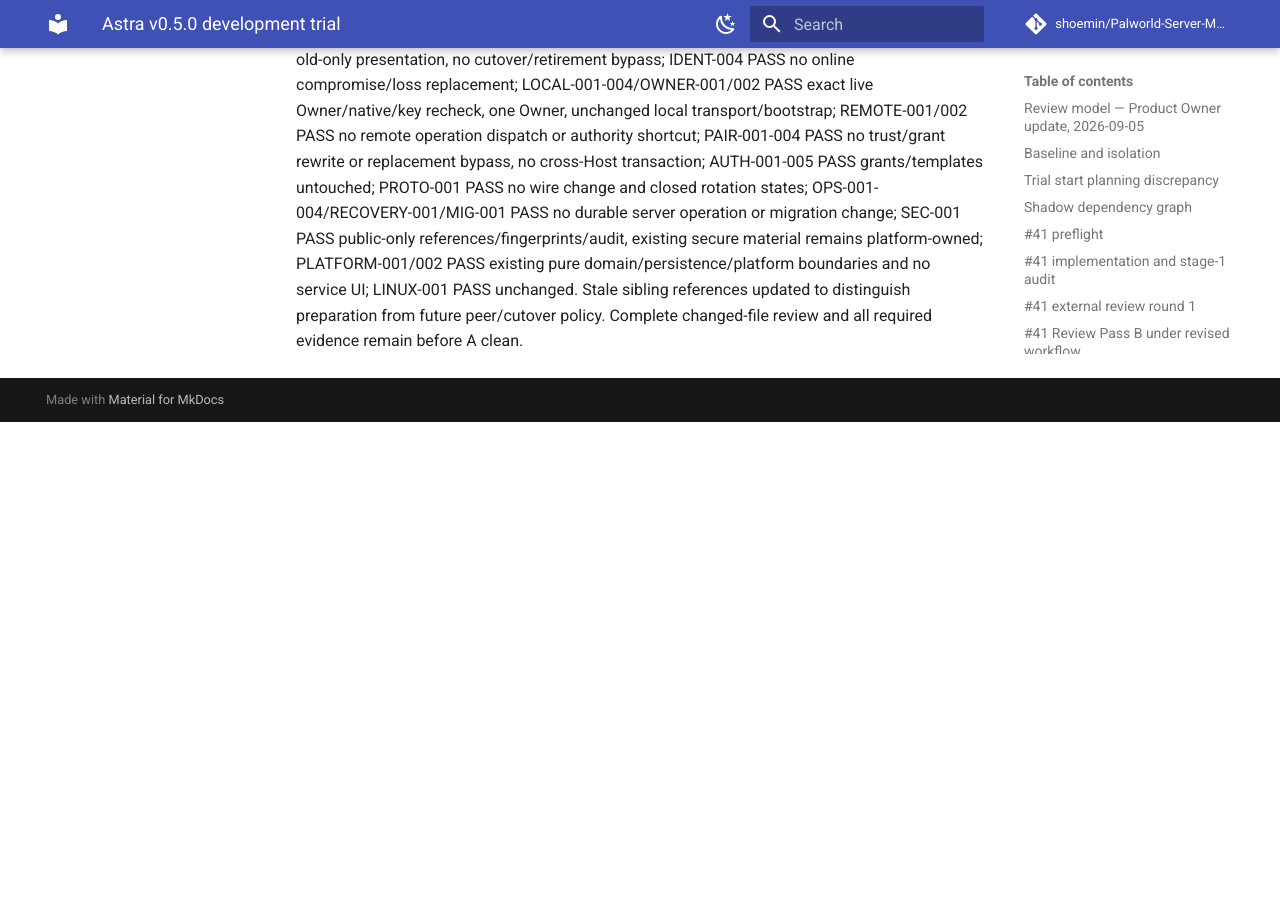
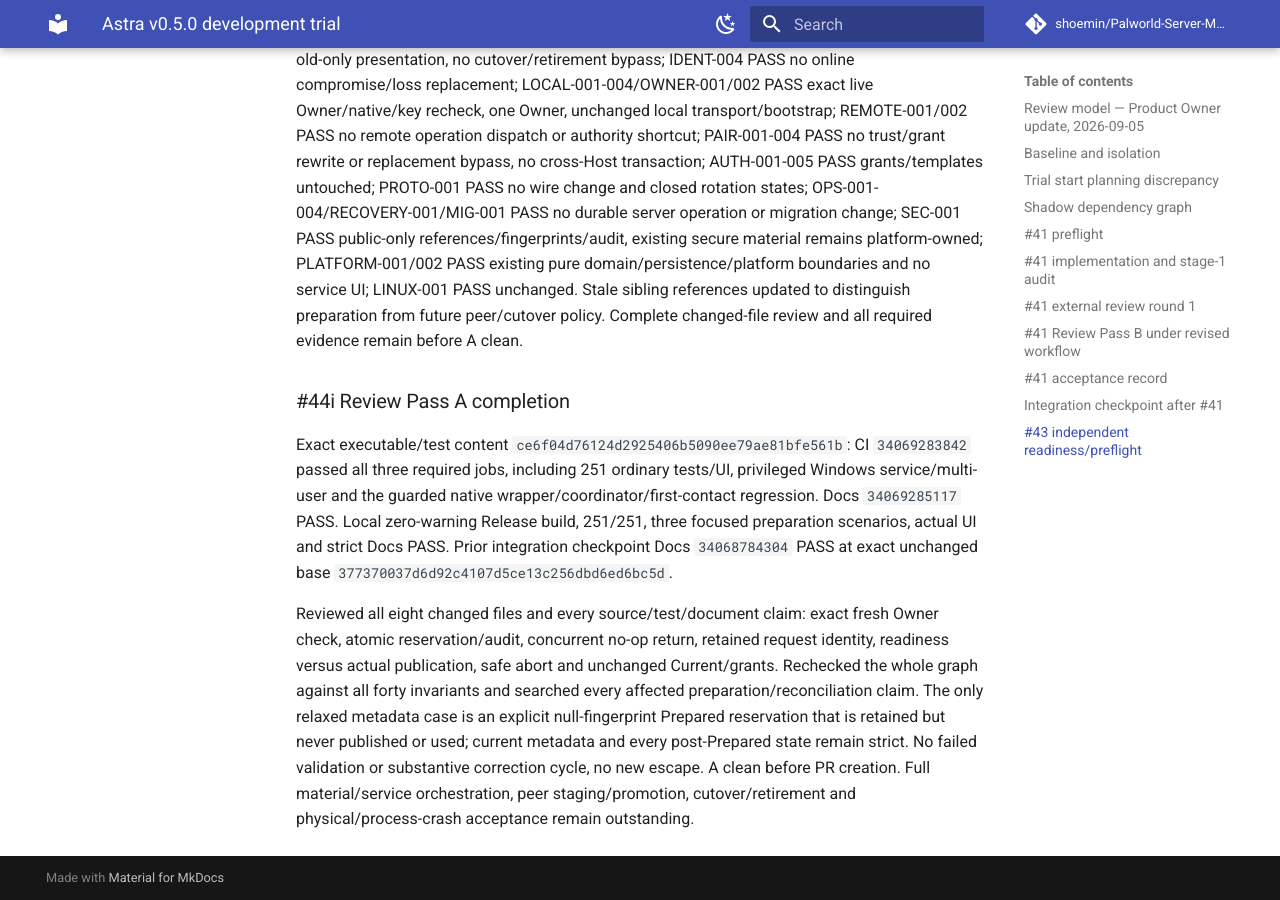
Before and after one commit to shoemin/Palworld-Server-Manager, an MkDocs documentation site: the page built from docs/experiments/astra-v0.5.0-trial.md, in a window 1280 px wide and 900 px high, scrolled down 164986 px. Built offline with MkDocs 1.6.1 and Material for MkDocs 9.7.7, drawn with Linux system fonts in a browser that asks for light colours; comment, search, counter and statistics services are not loaded; before the commit the page ends 165408 px from its top, so only the background shows below that; part of the change alters nothing that is shown.

Commit message:
Record clean routine rotation preparation review A

```diff
--- a/docs/experiments/astra-v0.5.0-trial.md
+++ b/docs/experiments/astra-v0.5.0-trial.md
@@ -1766,3 +1766,9 @@ Added durable local rotation preparation, staging-readiness and pre-cutover abor
 Three focused ordinary scenarios pass: twelve concurrent requests converge on one row/reference/audit; request replay/reopen retains reservation and deadline-independent status; material readiness and same-key refusal; fresh Owner/native/verifier authorization and audit rollback at every transition; abort/reconciliation ordering and synthetic CutOver blocking/Old retention. Build has zero warnings/errors and actual UI PASS. Full 251-test suite is running; remote evidence and final A remain before PR. No failed validation or substantive correction cycle so far; the reservation/idempotent-return details above were resolved during initial implementation against the exact architecture contract, and the test fixtures do not claim actual secure-key generation/deletion, cutover or process-kill evidence.
 
 All forty invariants reviewed: ARCH-001/002 PASS only v0.5 Core security logic, frozen WPF/Lan unchanged; HOST-001/002/PERSIST-001 PASS Host-only current-Owner transactions under caller's lease; CLIENT-001-003 PASS no client dependency/key path; IDENT-001/002 PASS stable Host identity and opaque references, no server IDs; IDENT-003 PASS one nonterminal rotation, old-only presentation, no cutover/retirement bypass; IDENT-004 PASS no online compromise/loss replacement; LOCAL-001-004/OWNER-001/002 PASS exact live Owner/native/key recheck, one Owner, unchanged local transport/bootstrap; REMOTE-001/002 PASS no remote operation dispatch or authority shortcut; PAIR-001-004 PASS no trust/grant rewrite or replacement bypass, no cross-Host transaction; AUTH-001-005 PASS grants/templates untouched; PROTO-001 PASS no wire change and closed rotation states; OPS-001-004/RECOVERY-001/MIG-001 PASS no durable server operation or migration change; SEC-001 PASS public-only references/fingerprints/audit, existing secure material remains platform-owned; PLATFORM-001/002 PASS existing pure domain/persistence/platform boundaries and no service UI; LINUX-001 PASS unchanged. Stale sibling references updated to distinguish preparation from future peer/cutover policy. Complete changed-file review and all required evidence remain before A clean.
+
+### #44i Review Pass A completion
+
+Exact executable/test content `ce6f04d76124d2925406b5090ee79ae81bfe561b`: CI `34069283842` passed all three required jobs, including 251 ordinary tests/UI, privileged Windows service/multi-user and the guarded native wrapper/coordinator/first-contact regression. Docs `34069285117` PASS. Local zero-warning Release build, 251/251, three focused preparation scenarios, actual UI and strict Docs PASS. Prior integration checkpoint Docs `34068784304` PASS at exact unchanged base `377370037d6d92c4107d5ce13c256dbd6ed6bc5d`.
+
+Reviewed all eight changed files and every source/test/document claim: exact fresh Owner check, atomic reservation/audit, concurrent no-op return, retained request identity, readiness versus actual publication, safe abort and unchanged Current/grants. Rechecked the whole graph against all forty invariants and searched every affected preparation/reconciliation claim. The only relaxed metadata case is an explicit null-fingerprint Prepared reservation that is retained but never published or used; current metadata and every post-Prepared state remain strict. No failed validation or substantive correction cycle, no new escape. A clean before PR creation. Full material/service orchestration, peer staging/promotion, cutover/retirement and physical/process-crash acceptance remain outstanding.
```
